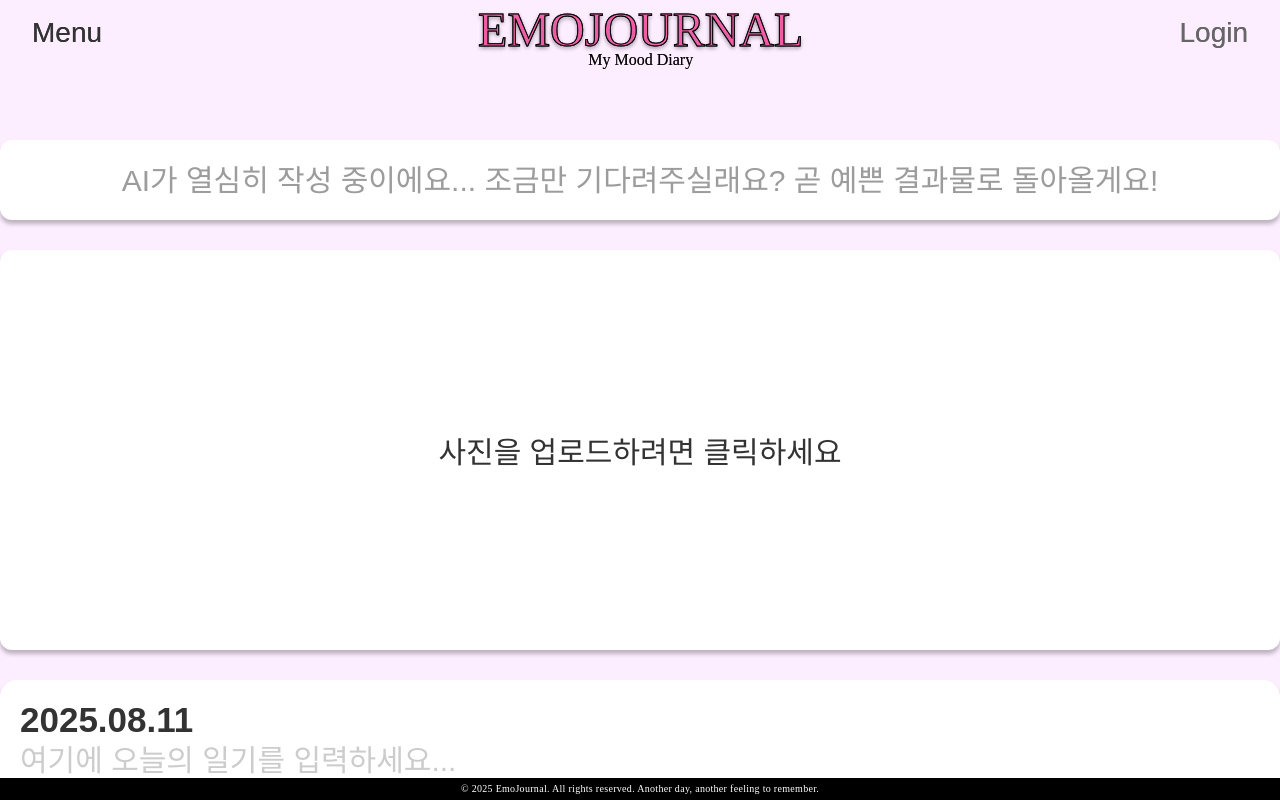
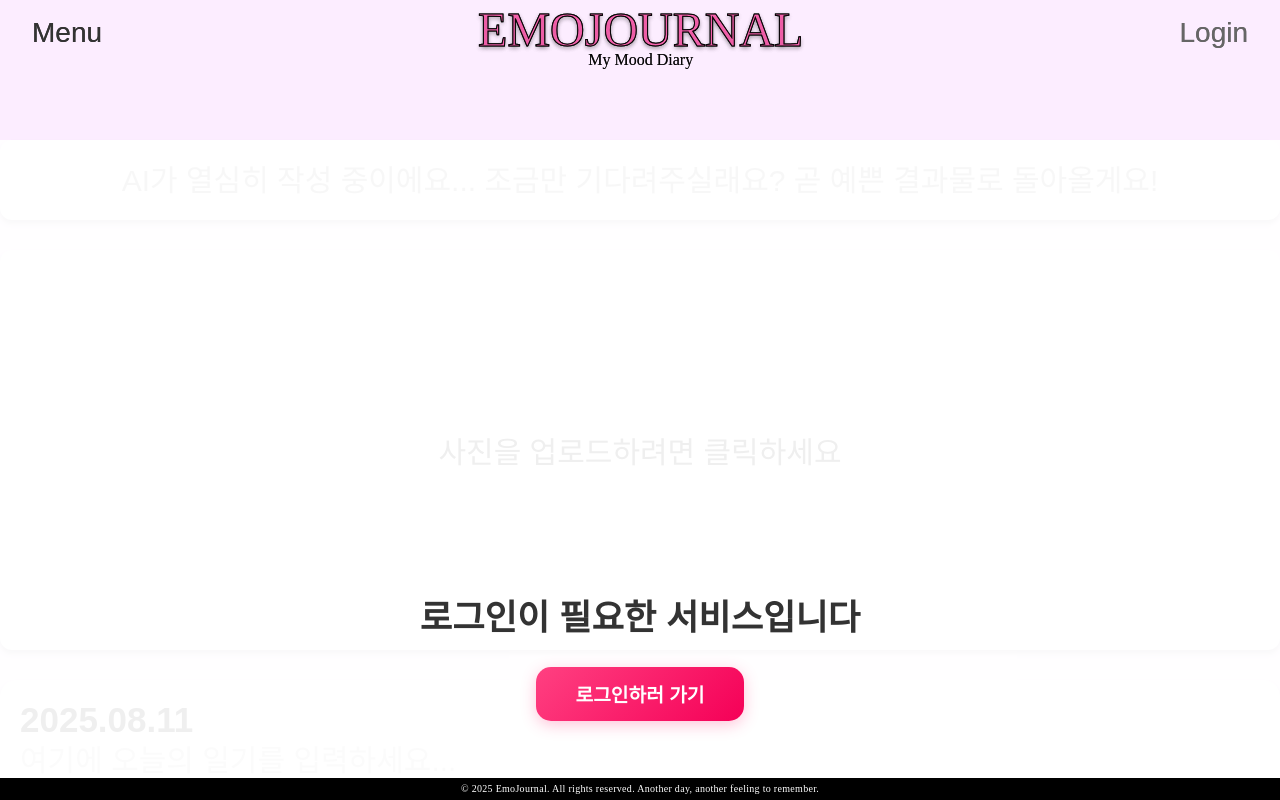
Before and after one commit to DongjuLee0528/EmoJournal, a React (Create React App) app: page /DiaryWritingPage in a window 1280 px wide. Shown: the top 800 px of the page. Built offline with nearby package versions, Linux system fonts and the light colour scheme; a web font is replaced by a local one.

Commit message:
09/30(2)

```diff
--- a/src/pages/DiaryWritingPage.jsx
+++ b/src/pages/DiaryWritingPage.jsx
@@ -1,8 +1,69 @@
 import React, { useState, useEffect } from 'react';
 import styled from 'styled-components';
+import { useNavigate } from 'react-router-dom';
 import Header from '../components/Header';
 import Footer from '../components/Footer';
 
+// 1. 콘텐츠를 감싸고 오버레이의 기준점이 될 Wrapper를 추가합니다.
+const ContentWrapper = styled.div`
+  position: relative; /* 자식 요소인 LoginOverlay의 position: absolute 기준이 됩니다. */
+  width: 100%;
+  display: flex;
+  flex-direction: column;
+  gap: 30px; /* 기존 Container의 gap을 그대로 가져옵니다. */
+`;
+
+// 2. 로그인 오버레이 스타일을 수정합니다.
+const LoginOverlay = styled.div`
+  position: absolute; /* ContentWrapper를 기준으로 위치를 잡습니다. */
+  top: 0;
+  left: -20px; /* 좌우로 20px씩 확장 */
+  right: -20px; /* 좌우로 20px씩 확장 */
+  bottom: 0;
+  background-color: rgba(255, 255, 255, 0.92); /* 배경을 조금 더 불투명하게 조정 */
+  backdrop-filter: blur(px); /* 블러 효과를 살짝 조정 */
+  display: flex;
+  flex-direction: column;
+  align-items: center;
+  justify-content: center;
+  z-index: 100;
+  gap: 25px;
+  border-radius: 12px; /* ★★★ 모서리를 둥글게 만듭니다. ★★★ */
+  padding: 4rem 2rem;
+  text-align: center;
+`;
+
+const LoginPromptTitle = styled.h1`
+  font-size: 2.2rem; /* 폰트 크기를 살짝 키워 주목도를 높입니다. */
+  color: #333333;
+  margin: 0;
+  font-weight: bold;
+  line-height: 1.4; /* 줄 간격 추가 */
+
+  @media (max-width: 768px) {
+    font-size: 2rem;
+  }
+`;
+
+const LoginButton = styled.button`
+  padding: 0.8rem 2.5rem;
+  font-size: 1.2rem;
+  background: linear-gradient(135deg, #ff4081, #f50057);
+  color: white;
+  border: none;
+  border-radius: 15px;
+  cursor: pointer;
+  transition: all 0.3s;
+  font-weight: 600;
+  box-shadow: 0 4px 15px rgba(255, 64, 129, 0.3);
+  font-family: inherit;
+
+  &:hover {
+    background: linear-gradient(135deg, #e91e63, #c51162);
+    transform: translateY(-2px);
+    box-shadow: 0 8px 25px rgba(255, 64, 129, 0.5);
+  }
+`;
 
 const Container = styled.div`
   width: 100%;
@@ -16,11 +77,14 @@ const Container = styled.div`
   gap: 30px;
   font-family: '온글잎 의연체', sans-serif;
 
+  /* Container 자체는 position: relative가 더 이상 필요 없습니다. */
+
   @media (max-width: 768px) {
     padding: 40px 20px 40px;
   }
 `;
 
+// --- 이하 기존 스타일 컴포넌트는 변경사항 없음 ---
 const UploadBox = styled.label`
   width: 100%;
   border-radius: 12px;
@@ -156,6 +220,8 @@ const WordCount = styled.div`
   font-size: 30px;
   color: #848383ff;
   user-select: none;
+  /* WordCount는 ButtonGroup과 가까이 있도록 margin-top을 조정할 수 있습니다. */
+  margin-top: -20px;
 `;
 
 const ModalOverlay = styled.div`
@@ -239,6 +305,7 @@ const LoadingText = styled.div`
 `;
 
 const DiaryWritingPage = () => {
+  const navigate = useNavigate();
   const [diaryText, setDiaryText] = useState('');
   const [imageUrl, setImageUrl] = useState(null);
   const [isSaved, setIsSaved] = useState(false);
@@ -247,6 +314,13 @@ const DiaryWritingPage = () => {
   const [isModalOpen, setIsModalOpen] = useState(false);
   const [showInterpretation, setShowInterpretation] = useState(false);
   const [emotionAnalyzeText, setEmotionAnalyzeText] = useState('');
+  const [isAuthenticated, setIsAuthenticated] = useState(false);
+
+  // 인증 상태 확인
+  useEffect(() => {
+    const token = localStorage.getItem('accessToken');
+    setIsAuthenticated(!!token);
+  }, []);
 
   // 메모리 누수 방지를 위한 cleanup
   useEffect(() => {
@@ -255,12 +329,15 @@ const DiaryWritingPage = () => {
         URL.revokeObjectURL(imageUrl);
       }
     };
-  }, []);
+  }, [imageUrl]);
+
+  const handleLoginClick = () => {
+    navigate('/LoginPageOauth');
+  };
 
   const handleImageChange = (e) => {
     const file = e.target.files[0];
     if (file) {
-      // 기존 URL 정리
       if (imageUrl) {
         URL.revokeObjectURL(imageUrl);
       }
@@ -268,7 +345,7 @@ const DiaryWritingPage = () => {
       const url = URL.createObjectURL(file);
       setImageUrl(url);
       setShowInterpretation(false);
-      e.target.value = ''; // 동일한 이미지 재선택 가능하게 초기화
+      e.target.value = '';
     }
   };
 
@@ -277,7 +354,6 @@ const DiaryWritingPage = () => {
   };
 
   const closeModal = (e) => {
-    // 이벤트 타겟이 모달 오버레이인 경우에만 닫기
     if (e.target === e.currentTarget) {
       setIsModalOpen(false);
     }
@@ -303,7 +379,6 @@ const DiaryWritingPage = () => {
     alert('일기가 저장되었습니다!');
     setIsSaved(true);
 
-    // 테스트용 데이터 (실제로는 API 호출로 받아올 데이터)
     setHashtag('#즐거움 #망원 #강아지');
     setEmojiUrl('./image/happyCat.png');
     setEmotionAnalyzeText(
@@ -318,7 +393,6 @@ const DiaryWritingPage = () => {
 
   const handleDelete = () => {
     if (window.confirm('정말 삭제하시겠습니까?')) {
-      // 이미지 URL 정리
       if (imageUrl) {
         URL.revokeObjectURL(imageUrl);
       }
@@ -345,6 +419,20 @@ const DiaryWritingPage = () => {
     <>
     <Header />
     <Container>
+      {/* 3. JSX 구조를 변경합니다. */}
+      <ContentWrapper>
+        {/* 로그인하지 않았을 때 오버레이를 ContentWrapper 내부에 표시 */}
+        {!isAuthenticated && (
+          <LoginOverlay>
+            <LoginPromptTitle>
+              <br />로그인이 필요한 서비스입니다
+            </LoginPromptTitle>
+            <LoginButton onClick={handleLoginClick}>
+              로그인하러 가기
+            </LoginButton>
+          </LoginOverlay>
+        )}
+
         <DiaryMessageBox>
           {isSaved ? (
             <>
@@ -399,7 +487,9 @@ const DiaryWritingPage = () => {
         </DiaryBox>
 
         <WordCount>{diaryText.length}자</WordCount>
+      </ContentWrapper>
 
+      {/* ButtonGroup은 ContentWrapper 바깥으로 빼서 오버레이에 가려지지 않게 합니다. */}
       <ButtonGroup>
         {!isSaved ? (
           <Button onClick={handleSave}>
@@ -418,7 +508,7 @@ const DiaryWritingPage = () => {
       </ButtonGroup>
 
       {isModalOpen && (
-        <ModalOverlay onCliccdk={closeModal}>
+        <ModalOverlay onClick={closeModal}>
           <ModalImage src={imageUrl} alt="Full Preview" />
         </ModalOverlay>
       )}
--- a/src/pages/MainPage.jsx
+++ b/src/pages/MainPage.jsx
@@ -528,16 +528,14 @@ const MainPage = () => {
   }, [currentDate, isAuthenticated, loadCalendarEvents]);
 
   useEffect(() => {
-    // JWT 토큰 기반 인증 상태 확인
   const token = localStorage.getItem('accessToken');
   if (token) {
     setIsAuthenticated(true);
-      loadCalendarEvents();
   } else {
     setIsAuthenticated(false);
     loadSampleEvents();
   }
-  }, [loadCalendarEvents, loadSampleEvents]);
+}, []);
 
   const dateUtils = useMemo(() => ({
     getDaysInMonth: (date) => new Date(date.getFullYear(), date.getMonth() + 1, 0).getDate(),
--- a/src/pages/OAuthCallback.jsx
+++ b/src/pages/OAuthCallback.jsx
@@ -50,6 +50,9 @@ const OAuthCallback = () => {
     try {
       setProgress('Sending authentication information to the server...');
 
+      // ⬇️ PKCE code_verifier 추가
+      const codeVerifier = localStorage.getItem('pkce_verifier');
+
       const response = await fetch(`${API_BASE_URL}/login/oauth2/code/google`, {
         method: 'POST',
         headers: {
@@ -59,8 +62,11 @@ const OAuthCallback = () => {
         // 'mode' and 'credentials' are often necessary for cross-origin requests that handle auth
         mode: 'cors',
         credentials: 'include',
-        // The backend likely expects the code within a JSON object
-        body: JSON.stringify({ code }),
+        // ⬇️ 백엔드가 codeVerifier를 기대하는 형태로 전송
+        // 만약 서버에서 필드명이 snake_case(`code_verifier`)라면 아래 줄을
+        // body: JSON.stringify({ code, code_verifier: codeVerifier })
+        // 로 바꿔주세요.
+        body: JSON.stringify({ code, codeVerifier }),
       });
 
       // The response is not OK, delegate to the error handler
@@ -78,8 +84,12 @@ const OAuthCallback = () => {
         const token = data.accessToken || data.token || data.jwt;
         const userInfo = data.user || data.userInfo;
 
-        localStorage.setItem('accessToken', token);
-        localStorage.setItem('userInfo', JSON.stringify(userInfo));
+        if (token) {
+          localStorage.setItem('accessToken', token);
+        }
+        if (userInfo) {
+          localStorage.setItem('userInfo', JSON.stringify(userInfo));
+        }
         console.log('✅ Access Token and User Info stored successfully.');
 
         setProgress('Login complete! Redirecting to the main page...');
```
Lines whose indentation alone changed are shown as unchanged.
